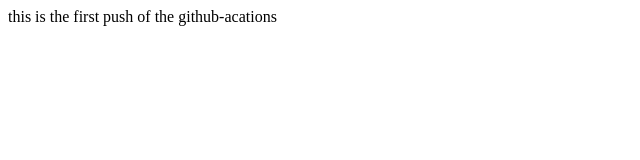
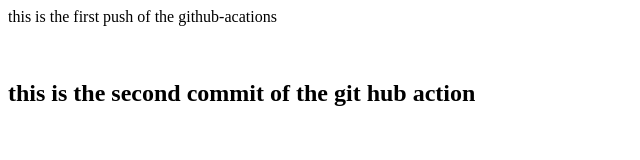
Before and after one commit to manunaidu987/Github-Action, a plain HTML site: page index.html in a window 1280 px wide. Shown: the whole page, without its empty margins (0-640 px from the left). Drawn offline with Linux system fonts and the light colour scheme.

Commit message:
these are the final cahnges

```diff
--- a/index.html
+++ b/index.html
@@ -1 +1,3 @@
 <p> this is the first push of the github-acations</p>
+<br>
+<h2> this is the second commit of the git hub action</h2>
```
